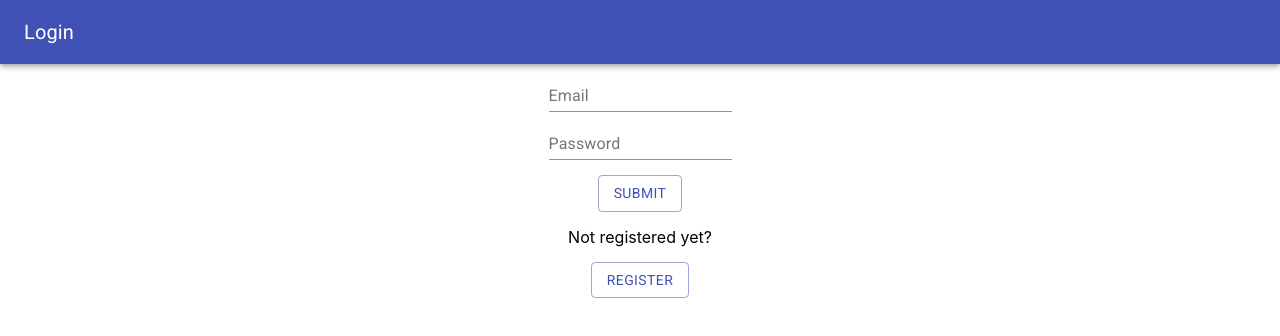
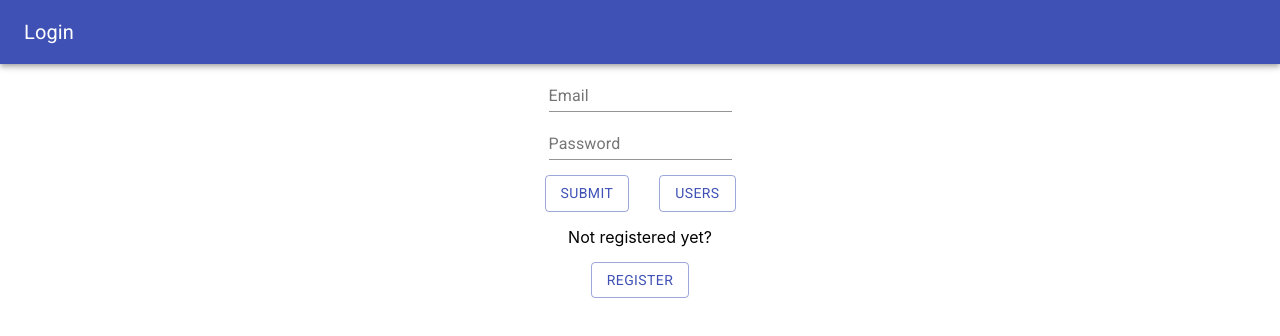
Before and after one commit to ann-wrst/studenthelper-client, a React (Create React App) app in the folder client/: page /login in a window 1280 px wide. Shown: the top 336 px of the page. Built offline with nearby package versions, Linux system fonts and the light colour scheme.

Commit message:
New: Add CORS settings for login

```diff
--- a/client/src/components/Login.js
+++ b/client/src/components/Login.js
@@ -6,7 +6,6 @@ import React, { Component } from 'react'
 import Uploadscreen from './Uploadscreen'
 import {API_BASE_URL} from '../constants/api'
 import 'fontsource-roboto';
-import App from "../App";
 import {Toolbar} from "@material-ui/core";
 import Alert from "@material-ui/lab/Alert";
 class Login extends Component {
@@ -15,7 +14,7 @@ class Login extends Component {
         this.state={
             email:'',
             password:'',
-            error_message:''
+            error_message:'',
         }
         this.handleClick=this.handleClick.bind(this);
     }
@@ -23,45 +22,18 @@ class Login extends Component {
         const apiBaseUrl = API_BASE_URL;
         const self = this;
         const payload = {
-            "email": this.state.email,
+            "email": this.state.email.toLowerCase().trim(),
             "password": this.state.password
         };
-       /*  let response = await fetch(apiBaseUrl + '/login', {
-             method: 'POST',
-             headers: {
-                 'Content-Type': 'application/json'
-             },
-             body: JSON.stringify(payload)
-         });
-             console.log(response);
-             console.log(response.status)
-             if (response.status === 200) {
-                 //res = JSON.parse(res);
-                 let res = await response.json();
-                 //   res = JSON.parse(await res)
-                 console.log(res);
-                 if (!res.success) {
-                     this.setState(
-                         {error_message: res.error}
-                         //  {error_message: "An error has occured"}
 
-                     )
-                 }
-                 console.log("Login successful");
-                 const uploadScreen = [];
-              //   self.props.appContext.setState({loginPage: [], uploadScreen: uploadScreen});
-                 self.props.appContext.state.loginPage=[];
-                 self.props.appContext.state.uploadScreen=uploadScreen;
-                 await uploadScreen.push(<Uploadscreen appContext={self.props.appContext}/>)
-             } else {
-                 console.log("Email does not exists");
-                 alert("Email does not exist");
-             }
-*/
         fetch(apiBaseUrl + '/login', {
+            //credentials: 'same-origin',
+            credentials: 'include',
             method: 'POST',
             headers: {
-            'Content-Type': 'application/json'
+            'Content-Type': 'application/json',
+        //      'mode': 'no-cors',
+
         },
             body: JSON.stringify(payload)
         })
@@ -80,25 +52,37 @@ class Login extends Component {
                         uploadScreen.push(<Uploadscreen appContext={self.props.appContext}/>)
                         self.props.appContext.setState({loginPage: [], uploadScreen: uploadScreen})
 
-                    } else {
-                        console.log("Email does not exists");
-                        alert("Email does not exist");
-                    }
+                    } else this.setError({error_message: "A login error occurred"})
                 }
             )
             .catch(function (error) {
                 console.log(error);
             });
     }
+
+    handleAnotherClick() {
+        const apiBaseUrl = API_BASE_URL;
+        const self = this;
+        fetch(apiBaseUrl+ '/users', {
+            credentials: 'include',
+            method: 'GET'
+        }).then(
+            async response=> {
+                let res = await response.json();
+                console.log(res);
+            }
+        )
+    }
+
     setError() {
         let alert_message;
         if(this.state.error_message!=='') {
             alert_message =<Alert severity="error"> {this.state.error_message} </Alert>;
-
         } else alert_message=null;
 
         return alert_message;
     }
+
     clearError() {
         this.setState(
             {error_message:"" }
@@ -115,12 +99,12 @@ class Login extends Component {
                                 </Typography>
                             </Toolbar>
                         </AppBar>
-                        {this.setError("An error has occured")}
-
+                        {this.setError()}
                         <TextField
                             type="email"
                             hintText="Enter your email"
                             label="Email"
+                            inputProps={{ maxLength: 255 }}
                             onChange = {(event) => this.setState({email:event.target.value})}
                         />
                         <br/>
@@ -128,12 +112,16 @@ class Login extends Component {
                             type="password"
                             hintText="Enter your Password"
                             label="Password"
+                            inputProps={{ maxLength: 70 }}
                             onChange = {(event) => this.setState({password:event.target.value})}
                         />
                         <br/>
                             <Button variant="outlined" color="primary" primary={true} style={style} onClick={(event) => this.handleClick()}>
                                 Submit
                             </Button>
+                        <Button variant="outlined" color="primary" primary={true} style={style} onClick={(event) => this.handleAnotherClick()}>
+                            Users
+                        </Button>
                     </div>
             </div>
         );
--- a/client/src/components/Register.js
+++ b/client/src/components/Register.js
@@ -28,29 +28,37 @@ class Register extends Component {
         if(this.state.password===this.state.repeated_password) {
             const payload = {
                 "username": this.state.name,
-                "email": this.state.email,
+                "email": this.state.email.toLowerCase().trim(),
                 "password": this.state.password
             };
             fetch(apiBaseUrl + '/register', {
+                credentials: 'include',
+
                 method: 'POST',
                 headers: {
                     'Content-Type': 'application/json'
                 },
                 body: JSON.stringify(payload)
             }).then(
-                response => {
+                async response => {
                     console.log(response);
+                    let res = await response.json();
                     this.clearError();
-                    if (response.data.code === 200) {
+                    if (response.status === 200) {
+                        if(!res.success) {
+                            this.setState(
+                                {error_message: res.error.message}
+                            )
+                        }
                         const loginscreen = [];
                         loginscreen.push(<Login parentContext={this}/>);
                         const loginmessage = "Not Registered yet?";
-                        self.props.parentContext.setState({
+              /*          self.props.parentContext.setState({
                             loginscreen: loginscreen,
                             loginmessage: loginmessage,
                             buttonLabel: "Register",
                             isLogin: true,
-                        });
+                        });*/
                     }
 
                 }
@@ -67,18 +75,18 @@ class Register extends Component {
     }
     setError() {
         let alert_message;
-        if(this.state.error_message==="The passwords don't match") {
+        if(this.state.error_message!=="") {
              alert_message =<Alert severity="error"> {this.state.error_message} </Alert>;
 
         } else alert_message=null;
 
         return alert_message;
     }
+
     clearError() {
         this.setState(
             {error_message:"" }
         )
-        console.log('I am here');
     }
     render() {
         return (
@@ -97,27 +105,36 @@ class Register extends Component {
                         <TextField
                             hintText="Enter your name"
                             label="Name"
+                            inputProps={{ maxLength: 45 }}
                             onChange = {(event) => this.setState({name:event.target.value})}
                         />
                         <br/>
                         <TextField
+                            required
                             hintText="Enter your Email"
                             type="email"
                             label="Email"
+                            inputProps={{ maxLength: 255 }}
+
                             onChange = {(event) => this.setState({email:event.target.value})}
                         />
                         <br/>
                         <TextField
+                            required
                             type = "password"
                             hintText="Enter your Password"
                             label="Password"
+                            inputProps={{ maxLength: 70 }}
                             onChange = {(event) => this.setState({password:event.target.value})}
                         />
                         <br/>
                         <TextField
+                            required
                             type = "password"
                             hintText="Enter your Password"
                             label="Confirm Password"
+                            inputProps={{ maxLength:70}}
+
                             onChange = {(event) => this.setState({repeated_password:event.target.value})}
                         />
                         <br/>
--- a/client/src/constants/api.js
+++ b/client/src/constants/api.js
@@ -1 +1 @@
-export const API_BASE_URL="http://109.197.222.248:4000/api";
+export const API_BASE_URL="http://meinlix.tk:4000/api";
```
Also changed, not shown: 1 other file (tests, documents, lock files or other folders).
